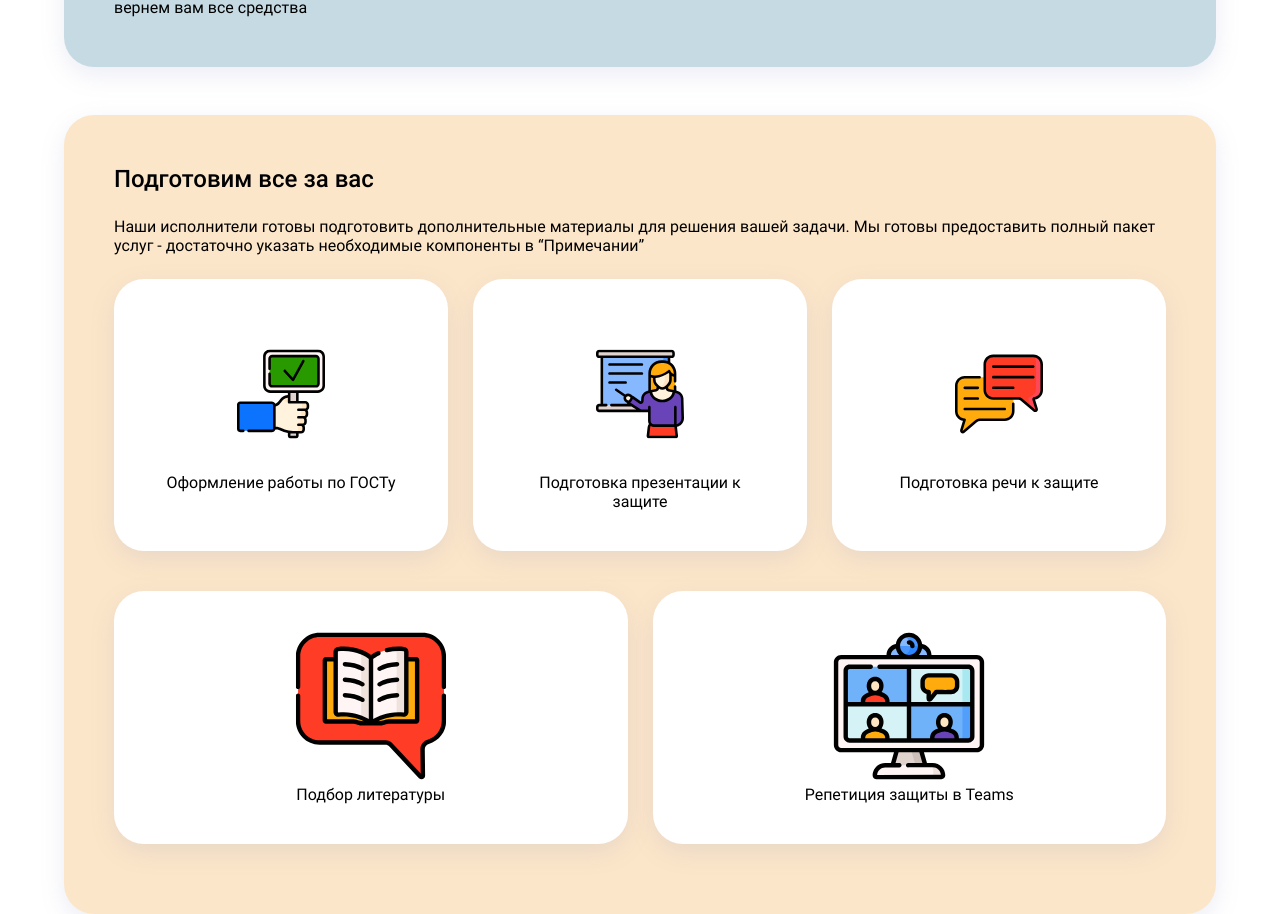
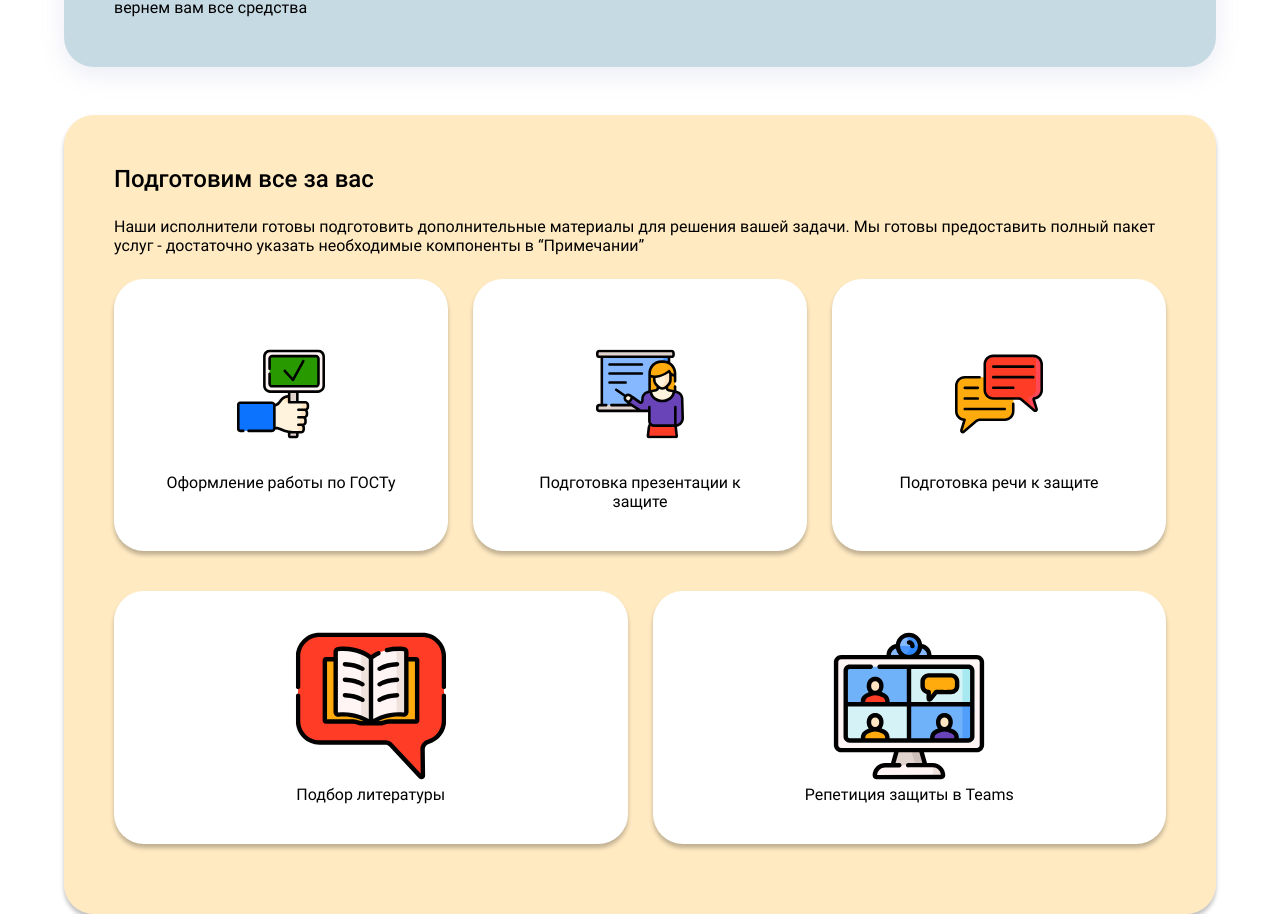
Before and after one commit to bezperesdach/bezperesdach_frontend, a Next.js app: page / in a window 1280 px wide. Shown: the part 2269-3183 px from the top of the page. Built offline with nearby package versions, Linux system fonts and the light colour scheme.

Commit message:
fix: preparation section fix css

```diff
--- a/components/preparation/components/card/card.module.css
+++ b/components/preparation/components/card/card.module.css
@@ -1,8 +1,14 @@
 .card {
-  background: #ffffff;
-  box-shadow: 0px 8px 24px rgba(129, 135, 189, 0.15);
+  background: rgba(255, 255, 255, 255);
+  box-shadow: 0px 4px 4px rgba(0, 0, 0, 0.25);
   border-radius: 30px;
   padding: 40px;
   text-align: center;
   width: 100%;
 }
+
+@media screen and (max-width: 760px) {
+  .card {
+    padding: 15px;
+  }
+}
--- a/components/preparation/preparation.module.css
+++ b/components/preparation/preparation.module.css
@@ -14,8 +14,8 @@
   flex-direction: column;
   gap: 24px;
   text-align: left;
-  background: rgba(243, 171, 77, 0.3);
-  box-shadow: 0px 8px 24px rgba(129, 135, 189, 0.15);
+  background: rgba(255, 171, 13, 0.25);
+  box-shadow: 0px 4px 4px rgba(0, 0, 0, 0.25);
   border-radius: 30px;
 }
 .elementsAll {
```
